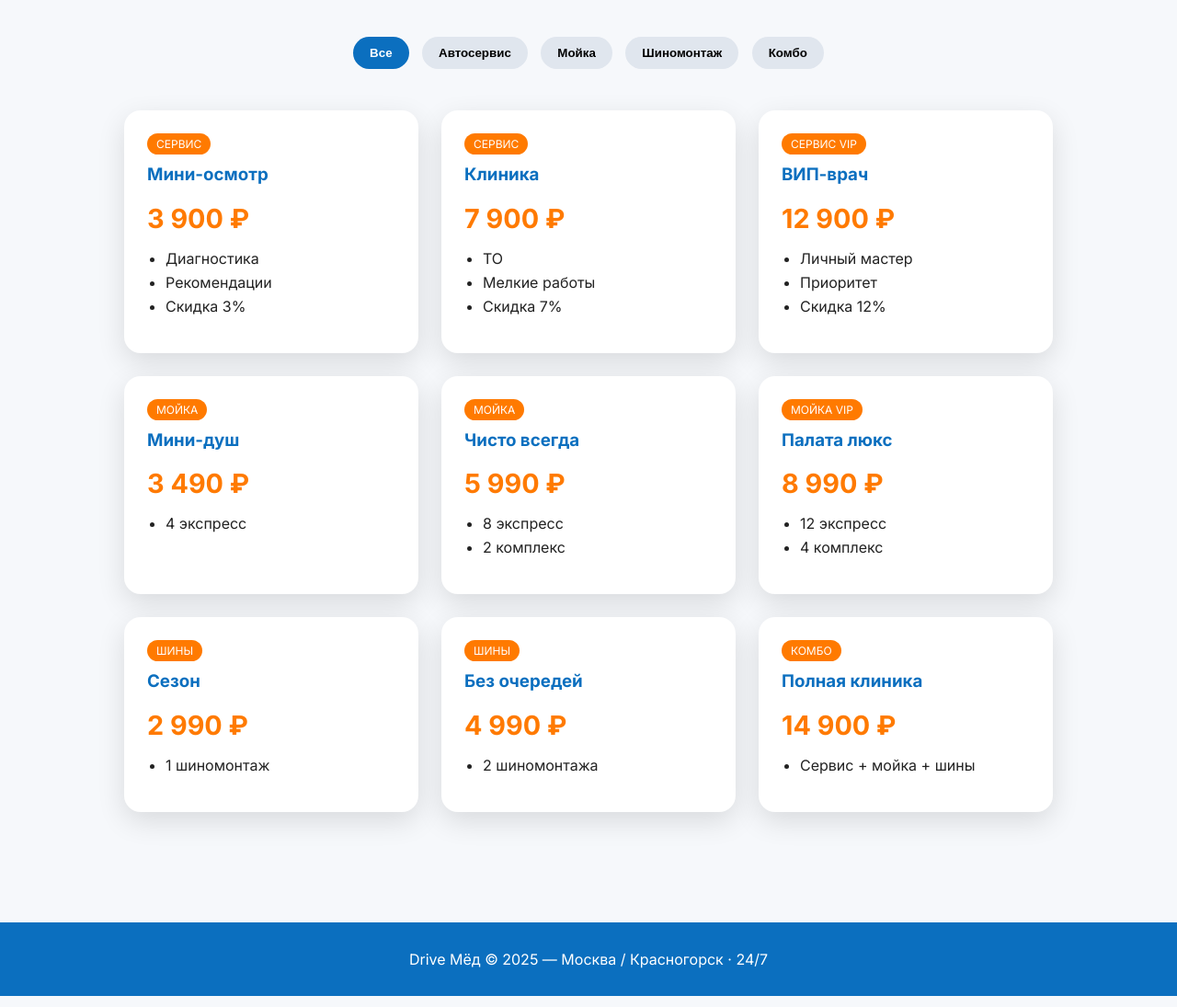
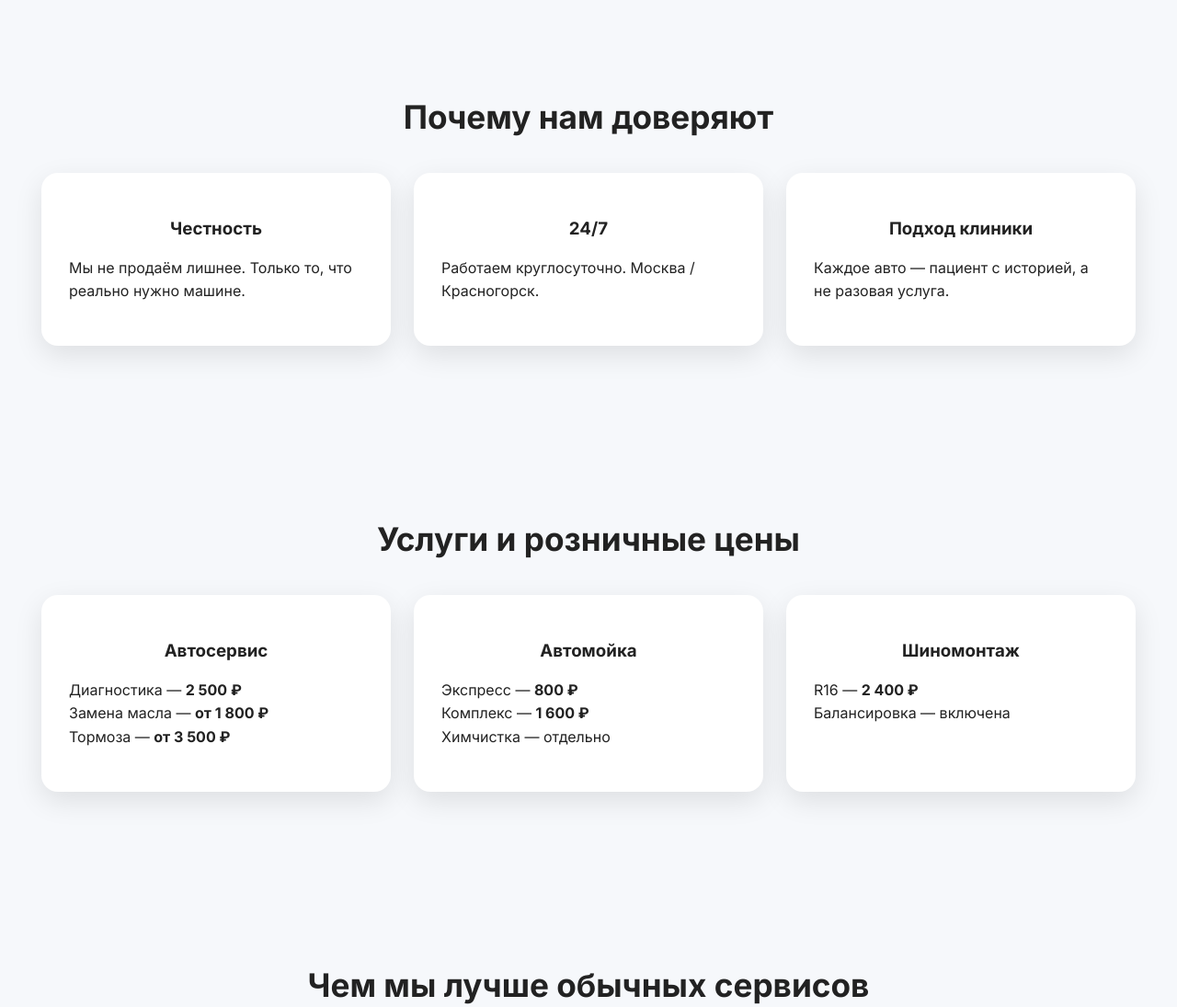
Before and after one commit to OYRS0/servise, a plain HTML site: page index.html in a window 1280 px wide. Shown: the part 511-1606 px from the top of the page at 92% size. Drawn offline with Linux system fonts and the light colour scheme.

Commit message:
Update index.html

```diff
--- a/index.html
+++ b/index.html
@@ -2,166 +2,137 @@
 <html lang="ru">
 <head>
 <meta charset="UTF-8">
-<title>Drive Мёд — больница для машин</title>
 <meta name="viewport" content="width=device-width, initial-scale=1.0">
+<title>Drive Med — больница для машин</title>
 <link href="https://fonts.googleapis.com/css2?family=Inter:wght@400;600;700&display=swap" rel="stylesheet">
 <style>
-*{box-sizing:border-box}
-body{margin:0;font-family:Inter;background:#f6f8fb;color:#222}
-header{
-background:linear-gradient(135deg,#0b6fbf,#00aaff);
-color:#fff;padding:120px 20px;text-align:center}
-header h1{font-size:3.5em;margin:0}
-header p{font-size:1.3em;opacity:.95}
-
-section{max-width:1200px;margin:auto;padding:60px 20px}
-
-h2{text-align:center;color:#0b6fbf;font-size:2.2em;margin-bottom:40px}
-
-.filters{text-align:center;margin-bottom:40px}
-.filters button{
-padding:10px 18px;border:none;border-radius:20px;
-margin:5px;cursor:pointer;
-background:#e0e6ee;font-weight:600}
-.filters button.active{background:#0b6fbf;color:#fff}
-
-.cards{display:flex;flex-wrap:wrap;gap:25px;justify-content:center}
-
-.card{
-background:#fff;width:320px;border-radius:18px;
-padding:25px;box-shadow:0 10px 30px rgba(0,0,0,.12);
-transition:.3s}
-.card:hover{transform:translateY(-8px)}
-.card h3{margin-top:0;color:#0b6fbf}
-.price{font-size:1.8em;font-weight:700;color:#ff7a00}
-ul{padding-left:20px}
-li{margin-bottom:6px}
-.badge{
-background:#ff7a00;color:#fff;
-display:inline-block;padding:4px 10px;
-border-radius:12px;font-size:.75em;margin-bottom:10px}
-
-footer{
-background:#0b6fbf;color:#fff;text-align:center;
-padding:30px;margin-top:60px}
-
-.hidden{display:none}
+body{margin:0;font-family:'Inter',sans-serif;background:#f6f8fb;color:#222}
+section{padding:80px 20px}
+.container{max-width:1200px;margin:auto}
+h1,h2,h3{text-align:center}
+h1{font-size:3em}
+h2{font-size:2.2em;margin-bottom:40px}
+p{line-height:1.6}
+.btn{display:inline-block;background:#0077c2;color:#fff;padding:14px 26px;border-radius:8px;text-decoration:none;font-weight:600}
+.hero{background:linear-gradient(135deg,#0077c2,#00aaff);color:#fff;text-align:center;padding:140px 20px}
+.cards{display:flex;gap:25px;flex-wrap:wrap;justify-content:center}
+.card{background:#fff;border-radius:18px;padding:30px;width:320px;box-shadow:0 10px 30px rgba(0,0,0,.1)}
+.price{font-size:1.6em;color:#ff6a00;font-weight:700}
+.muted{color:#666;font-size:.95em}
+.compare{display:grid;grid-template-columns:1fr 1fr;gap:20px}
+.compare div{background:#fff;padding:25px;border-radius:15px}
+footer{background:#0077c2;color:#fff;text-align:center;padding:30px}
+.badge{display:inline-block;background:#e6f2ff;color:#0077c2;padding:6px 14px;border-radius:20px;font-size:.85em;margin-bottom:10px}
 </style>
 </head>
 <body>
 
-<header>
-<h1>Drive Мёд</h1>
-<p>Больница для машин. Честно. По подписке. Без сюрпризов.</p>
-</header>
+<section class="hero">
+  <h1>Drive Med</h1>
+  <p>Больница для машин. Честный автосервис без развода и навязывания.</p>
+  <a class="btn" href="#">Записаться на диагностику</a>
+</section>
 
 <section>
-<h2>Выберите направление</h2>
+<div class="container">
+<h2>Почему нам доверяют</h2>
+<div class="cards">
+  <div class="card"><h3>Честность</h3><p>Мы не продаём лишнее. Только то, что реально нужно машине.</p></div>
+  <div class="card"><h3>24/7</h3><p>Работаем круглосуточно. Москва / Красногорск.</p></div>
+  <div class="card"><h3>Подход клиники</h3><p>Каждое авто — пациент с историей, а не разовая услуга.</p></div>
+</div>
+</div>
+</section>
 
-<div class="filters">
-<button class="active" onclick="filterCards('all')">Все</button>
-<button onclick="filterCards('service')">Автосервис</button>
-<button onclick="filterCards('wash')">Мойка</button>
-<button onclick="filterCards('tires')">Шиномонтаж</button>
-<button onclick="filterCards('combo')">Комбо</button>
+<section>
+<div class="container">
+<h2>Услуги и розничные цены</h2>
+<div class="cards">
+  <div class="card">
+    <h3>Автосервис</h3>
+    <p>Диагностика — <b>2 500 ₽</b><br>Замена масла — <b>от 1 800 ₽</b><br>Тормоза — <b>от 3 500 ₽</b></p>
   </div>
+  <div class="card">
+    <h3>Автомойка</h3>
+    <p>Экспресс — <b>800 ₽</b><br>Комплекс — <b>1 600 ₽</b><br>Химчистка — отдельно</p>
+  </div>
+  <div class="card">
+    <h3>Шиномонтаж</h3>
+    <p>R16 — <b>2 400 ₽</b><br>Балансировка — включена</p>
+  </div>
+</div>
+</div>
+</section>
 
-<div class="cards">
-
-<div class="card service">
-<span class="badge">СЕРВИС</span>
-<h3>Мини-осмотр</h3>
-<div class="price">3 900 ₽</div>
+<section>
+<div class="container">
+<h2>Чем мы лучше обычных сервисов</h2>
+<div class="compare">
+  <div>
+    <h3>Обычный сервис</h3>
     <ul>
-<li>Диагностика</li>
-<li>Рекомендации</li>
-<li>Скидка 3%</li>
+      <li>Навязывание работ</li>
+      <li>Нет истории авто</li>
+      <li>Каждый раз новые мастера</li>
     </ul>
   </div>
-
-<div class="card service">
-<span class="badge">СЕРВИС</span>
-<h3>Клиника</h3>
-<div class="price">7 900 ₽</div>
+  <div>
+    <h3>Drive Med</h3>
     <ul>
-<li>ТО</li>
-<li>Мелкие работы</li>
-<li>Скидка 7%</li>
+      <li>Медкарта автомобиля</li>
+      <li>Прозрачные рекомендации</li>
+      <li>Вы — постоянный клиент, а не «заехал и уехал»</li>
     </ul>
   </div>
+</div>
+</div>
+</section>
 
-<div class="card service">
-<span class="badge">СЕРВИС VIP</span>
-<h3>ВИП-врач</h3>
-<div class="price">12 900 ₽</div>
-<ul>
-<li>Личный мастер</li>
-<li>Приоритет</li>
-<li>Скидка 12%</li>
-</ul>
+<section>
+<div class="container">
+<h2>Подписки для своих</h2>
+<p style="text-align:center;max-width:700px;margin:auto">
+Подписка — это не обязаловка. Это способ обслуживать авто выгоднее, быстрее и без лишних разговоров.
+</p>
+<br>
+<div class="cards">
+  <div class="card">
+    <span class="badge">Автосервис</span>
+    <h3>Комфорт</h3>
+    <p class="price">9 900 ₽/мес</p>
+    <p class="muted">Экономия до 25%</p>
+    <p>Диагностика 2× / мес<br>Скидка на работы 10%<br>Медкарта авто</p>
   </div>
+  <div class="card">
+    <span class="badge">Мойка</span>
+    <h3>Pro</h3>
+    <p class="price">6 900 ₽/мес</p>
+    <p class="muted">До 12 моек</p>
+    <p>Экспресс-мойки<br>Приоритет<br>Антидождь</p>
+  </div>
+  <div class="card">
+    <span class="badge">Шины</span>
+    <h3>Season</h3>
+    <p class="price">4 900 ₽/сезон</p>
+    <p>Шиномонтаж<br>Балансировка<br>Без очередей</p>
+  </div>
+</div>
+</div>
+</section>
 
-<div class="card wash">
-<span class="badge">МОЙКА</span>
-<h3>Мини-душ</h3>
-<div class="price">3 490 ₽</div>
-<ul><li>4 экспресс</li></ul>
-</div>
-
-<div class="card wash">
-<span class="badge">МОЙКА</span>
-<h3>Чисто всегда</h3>
-<div class="price">5 990 ₽</div>
-<ul><li>8 экспресс</li><li>2 комплекс</li></ul>
-</div>
-
-<div class="card wash">
-<span class="badge">МОЙКА VIP</span>
-<h3>Палата люкс</h3>
-<div class="price">8 990 ₽</div>
-<ul><li>12 экспресс</li><li>4 комплекс</li></ul>
-</div>
-
-<div class="card tires">
-<span class="badge">ШИНЫ</span>
-<h3>Сезон</h3>
-<div class="price">2 990 ₽</div>
-<ul><li>1 шиномонтаж</li></ul>
-</div>
-
-<div class="card tires">
-<span class="badge">ШИНЫ</span>
-<h3>Без очередей</h3>
-<div class="price">4 990 ₽</div>
-<ul><li>2 шиномонтажа</li></ul>
-</div>
-
-<div class="card combo">
-<span class="badge">КОМБО</span>
-<h3>Полная клиника</h3>
-<div class="price">14 900 ₽</div>
-<ul><li>Сервис + мойка + шины</li></ul>
-</div>
-
+<section>
+<div class="container">
+<h2>Первые 100 клиентов</h2>
+<p style="text-align:center">
+Бесплатная диагностика + статус «Основатель сервиса»
+<br>Фиксация максимальных условий навсегда
+</p>
 </div>
 </section>
 
 <footer>
-Drive Мёд © 2025 — Москва / Красногорск · 24/7
+Drive Med © 2025 — честный сервис для машин
 </footer>
-
-<script>
-function filterCards(type){
-document.querySelectorAll('.filters button')
-.forEach(b=>b.classList.remove('active'))
-event.target.classList.add('active')
-document.querySelectorAll('.card').forEach(card=>{
-card.classList.remove('hidden')
-if(type!=='all' && !card.classList.contains(type))
-card.classList.add('hidden')
-})
-}
-</script>
 
 </body>
 </html>
```
Lines whose indentation alone changed are shown as unchanged.
